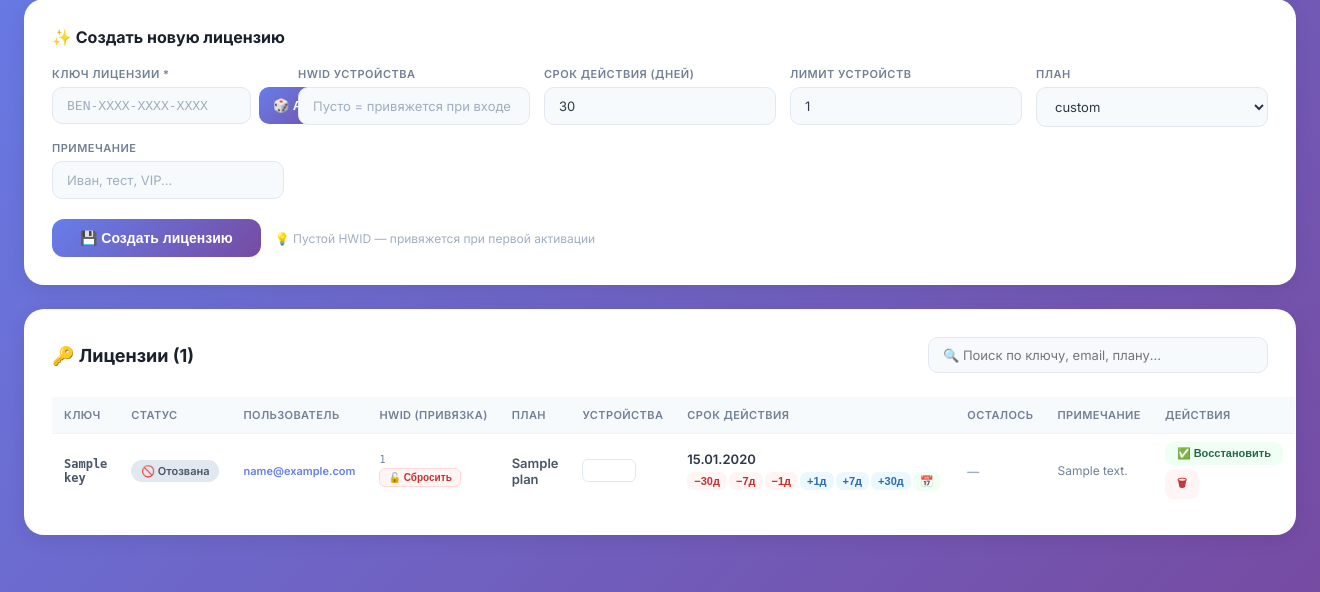
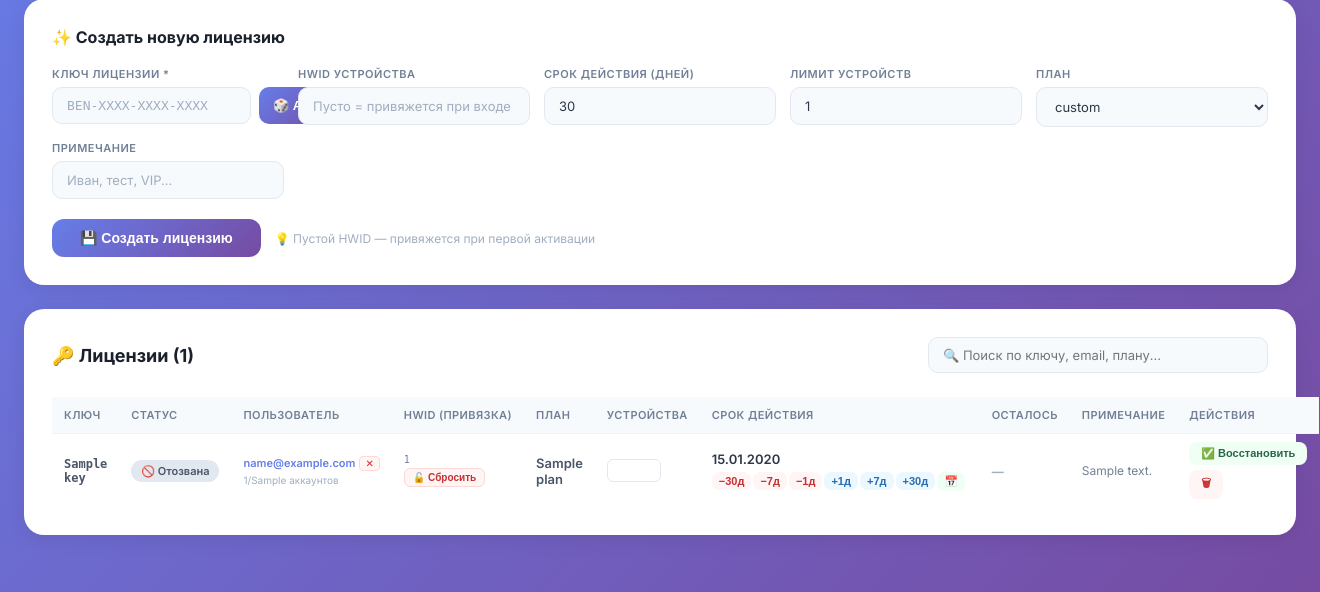
Before and after one commit to benuarbelluyan-sketch/license-check-server, a FastAPI app: template templates/admin_licenses.html in a window 1320 px wide. Shown: the part 208-800 px from the top of the page. Run offline with FastAPI, Linux system fonts and the light colour scheme; the template is opened without the code that fills it: most values are stand-ins (such as "Sample title", 1, 10 or a date in 2020); parts of the project's set-up code (start-up, migrations or seed data) failed here and were passed over; some libraries are stand-ins or nearby versions.

Commit message:
admin_licenses.html

```diff
--- a/templates/admin_licenses.html
+++ b/templates/admin_licenses.html
@@ -221,14 +221,17 @@
 
           <td>
             {% if r.account_count and r.account_count > 0 %}
-              <div style="font-size:11px; color:#667eea; font-weight:600;">
-                {{ r.user_email or '—' }}
+              {% for email in (r.user_email or '').split(', ') %}
+              <div style="display:flex;align-items:center;gap:4px;margin-bottom:3px;">
+                <span style="font-size:11px;color:#667eea;font-weight:600;">{{ email }}</span>
+                <button onclick="unlinkAccount('{{ r.key }}', '{{ email }}')"
+                  style="background:#fff5f5;border:1px solid #fed7d7;color:#c53030;border-radius:4px;font-size:10px;padding:1px 5px;cursor:pointer;"
+                  title="Отвязать аккаунт от ключа">✕</button>
               </div>
-              {% if r.max_accounts and r.max_accounts > 1 %}
-              <div style="font-size:10px; color:#a0aec0; margin-top:2px;">
-                {{ r.account_count }}/{{ r.max_accounts }} аккаунтов
+              {% endfor %}
+              <div style="font-size:10px;color:#a0aec0;margin-top:2px;">
+                {{ r.account_count }}/{{ r.max_accounts or 1 }} аккаунтов
               </div>
-              {% endif %}
             {% else %}
               <span class="no-user">Не активирован</span>
             {% endif %}
@@ -402,6 +405,22 @@
     });
   }
 
+  async function unlinkAccount(key, email) {
+    if (!confirm('Отвязать ' + email + ' от ключа ' + key + '?
+
+Пользователь потеряет доступ.')) return;
+    try {
+      const res = await fetch('/admin/api/unlink-account', {
+        method: 'POST',
+        headers: {'Content-Type': 'application/json'},
+        body: JSON.stringify({key, email})
+      });
+      const data = await res.json();
+      if (data.success) location.reload();
+      else alert('Ошибка: ' + (data.detail || 'неизвестная ошибка'));
+    } catch(e) { alert('Ошибка сети: ' + e); }
+  }
+
   async function resetHwid(key) {
     if (!confirm('Сбросить HWID для ключа ' + key + '?\n\nПользователь сможет войти с нового устройства.')) return;
     try {
```
